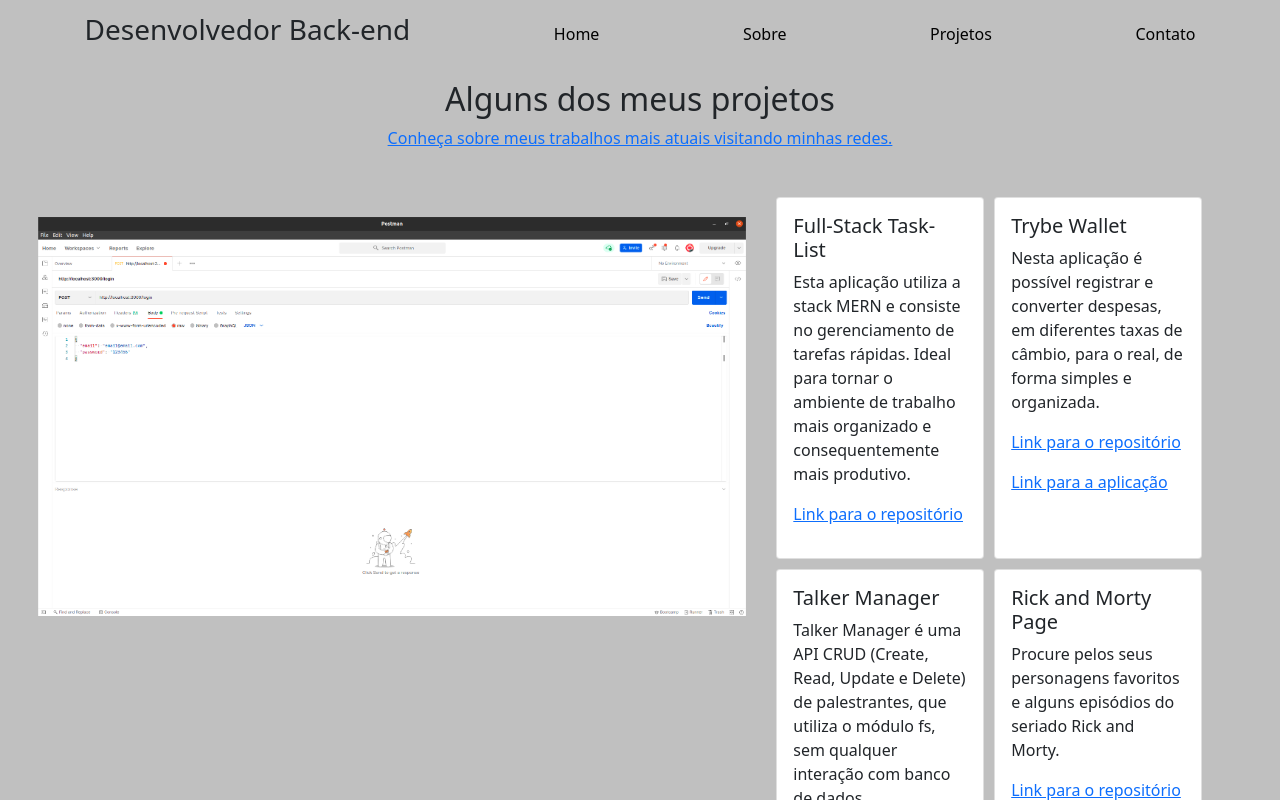
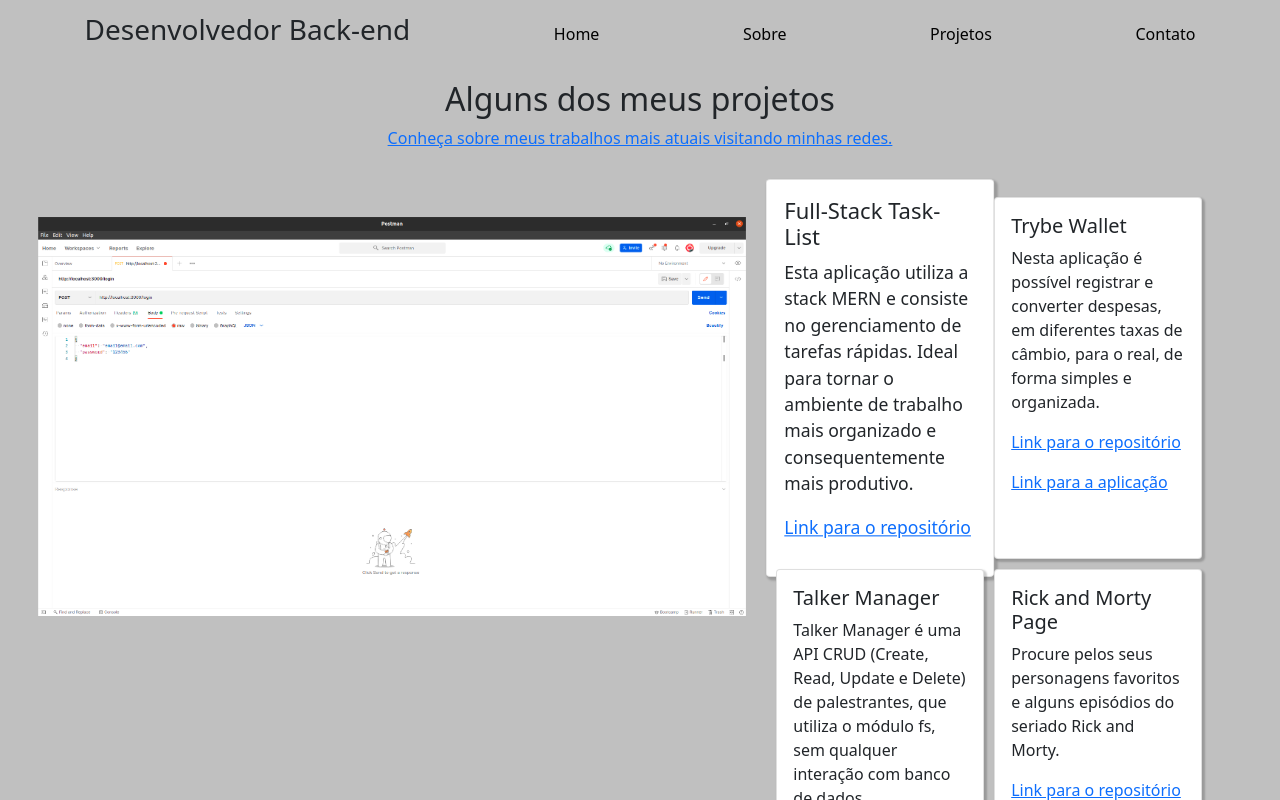
Before and after one commit to Tarcisio-Menezes/me, a React (Create React App) app in the folder portfolio-dev/: page /portfolio/projetos in a window 1280 px wide. In both pictures the pointer is over the element 880 px from the left and 377 px from the top of the page. Shown: the top 800 px of the page. Built offline with nearby package versions, Linux system fonts and the light colour scheme.

Commit message:
efeitos em cards

```diff
--- a/portfolio-dev/src/css/projetos.css
+++ b/portfolio-dev/src/css/projetos.css
@@ -24,7 +24,14 @@
 }
 
 .card {
+  box-shadow: 2px 2px 2px 1px rgba(0, 0, 0, 0.2);
   margin: 1%;
+}
+
+.card:hover {
+  -webkit-transform: scale(1.1);
+  -ms-transform: scale(1.1);
+  transform: scale(1.1);
 }
 
 @media screen and (max-width: 680px) {
```
